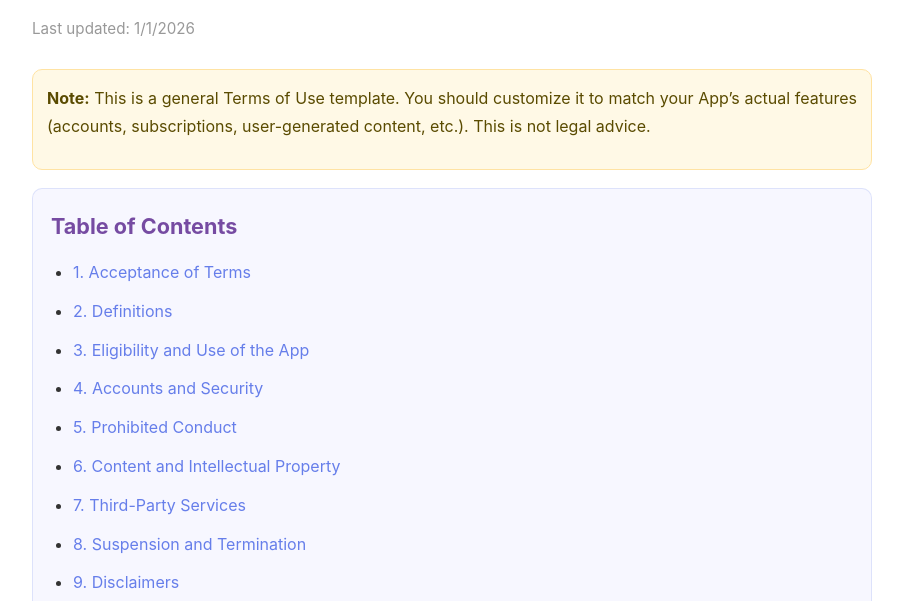
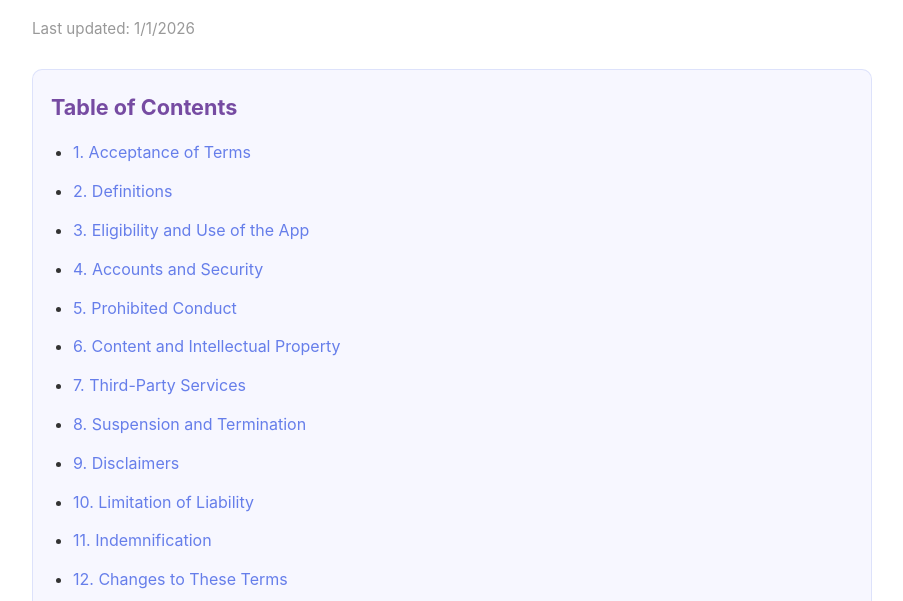
Before and after one commit to ainguyen13/tos-privacy, a plain HTML site: page terms-of-use.html in a window 1280 px wide. Shown: the part 163-764 px from the top of the page, without its empty margins (188-1091 px from the left). Drawn offline with Linux system fonts and the light colour scheme.

```diff
--- a/terms-of-use.html
+++ b/terms-of-use.html
@@ -80,14 +80,6 @@
         a:hover {
             text-decoration: underline;
         }
-        .note {
-            background: #fff9e6;
-            border: 1px solid #ffe3a3;
-            border-radius: 10px;
-            padding: 14px 14px;
-            margin: 18px 0;
-            color: #5a4b00;
-        }
         .contact-box {
             background: #f7f7ff;
             border: 1px solid rgba(102, 126, 234, 0.18);
@@ -115,10 +107,6 @@
         <h1>Terms of Use</h1>
         <p class="subtitle">Please read these terms carefully before using the App.</p>
         <p class="last-updated">Last updated: <span id="date">1/1/2026</span></p>
-
-        <div class="note">
-            <p><strong>Note:</strong> This is a general Terms of Use template. You should customize it to match your App’s actual features (accounts, subscriptions, user-generated content, etc.). This is not legal advice.</p>
-        </div>
 
         <div class="toc">
             <h2>Table of Contents</h2>
```
Also changed, not shown: privacy-policy.html (+0 -12 lines).
